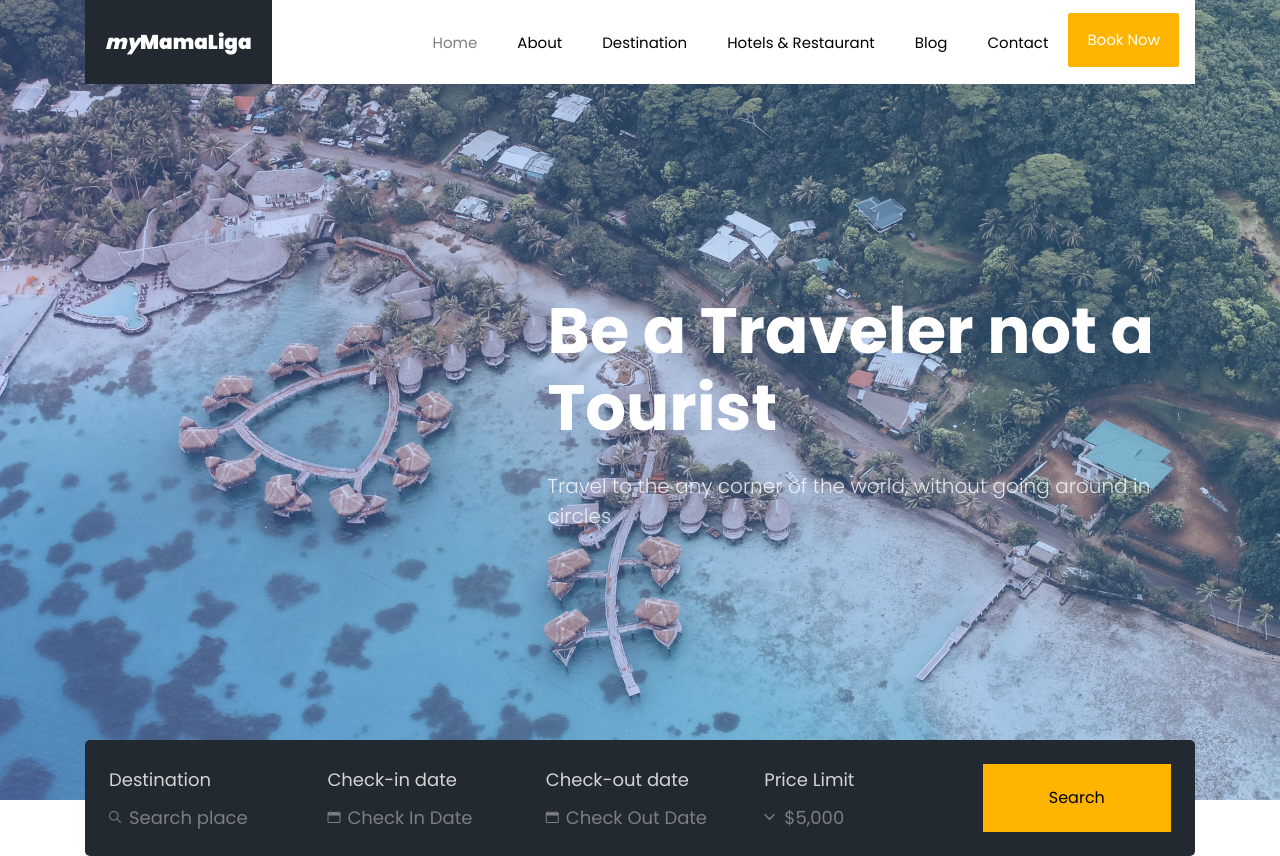
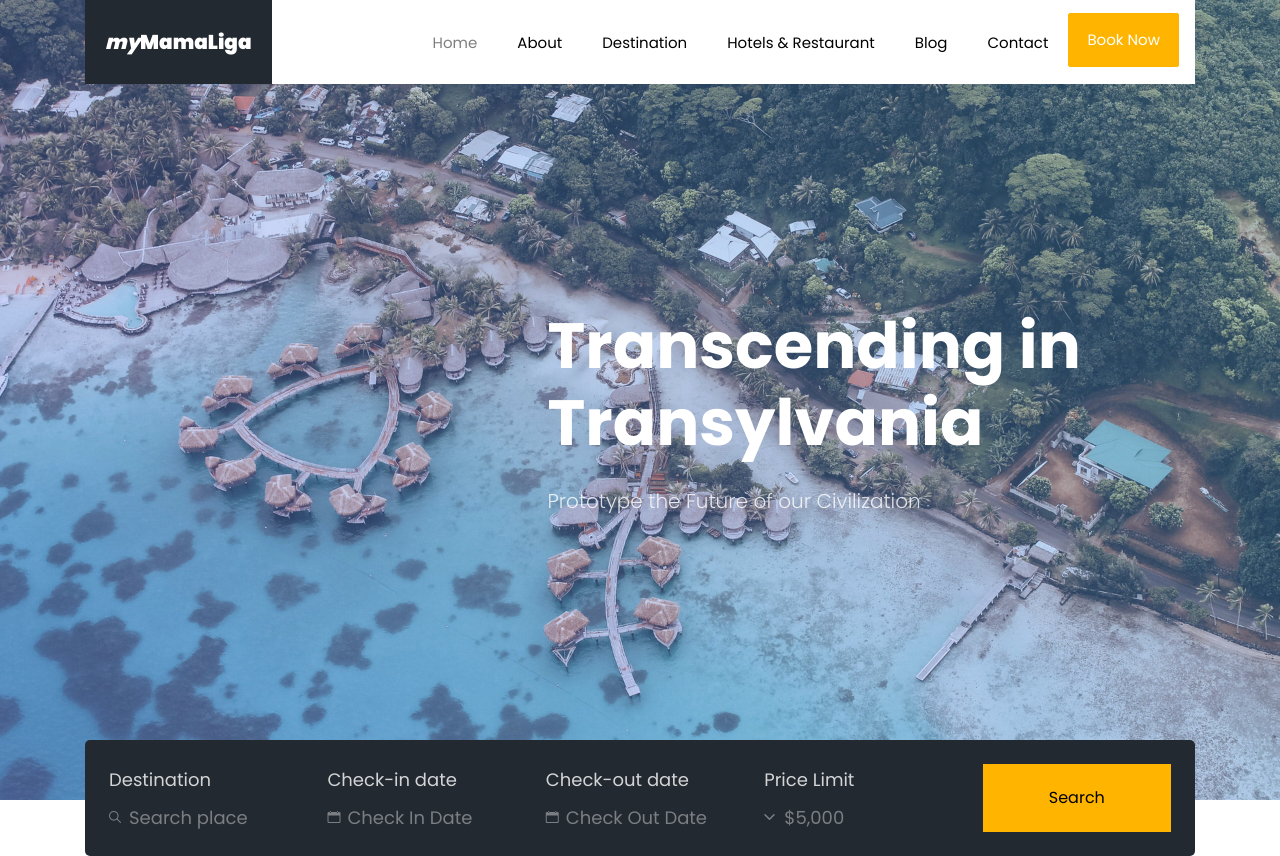
Before and after one commit to aircleanapp/mamaliga, a plain HTML site: page index.html in a window 1280 px wide. Shown: the top 856 px of the page. Drawn offline with Linux system fonts and the light colour scheme; some packages are replaced by stand-ins of ours; no server answers; files whose address does not match are found by name.

Commit message:
0.3
change text

```diff
--- a/index.html
+++ b/index.html
@@ -55,8 +55,8 @@
       <div class="container">
         <div class="row no-gutters slider-text js-fullheight align-items-center justify-content-end" data-scrollax-parent="true">
           <div class="col-md-7 ftco-animate mt-5" data-scrollax=" properties: { translateY: '70%' }">
-            <h1 class="mb-4" data-scrollax="properties: { translateY: '30%', opacity: 1.6 }">Be a Traveler not a Tourist</h1>
-            <p class="mb-4" data-scrollax="properties: { translateY: '30%', opacity: 1.6 }">Travel to the any corner of the world, without going around in circles</p>
+            <h1 class="mb-4" data-scrollax="properties: { translateY: '30%', opacity: 1.6 }">Transcending in Transylvania</h1>
+            <p class="mb-4" data-scrollax="properties: { translateY: '30%', opacity: 1.6 }">Prototype the Future of our Civilization</p>
           </div>
         </div>
       </div>
```
